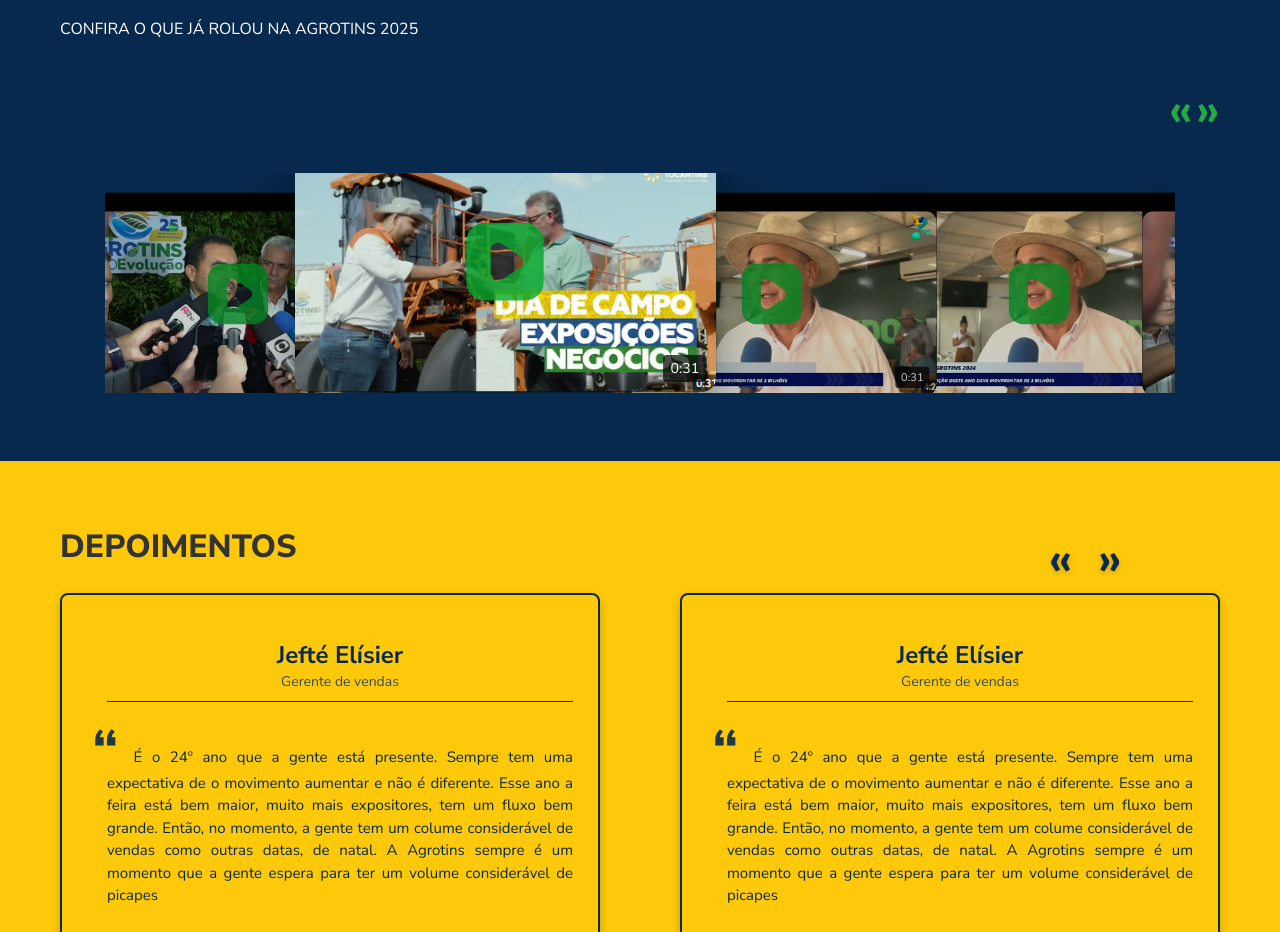
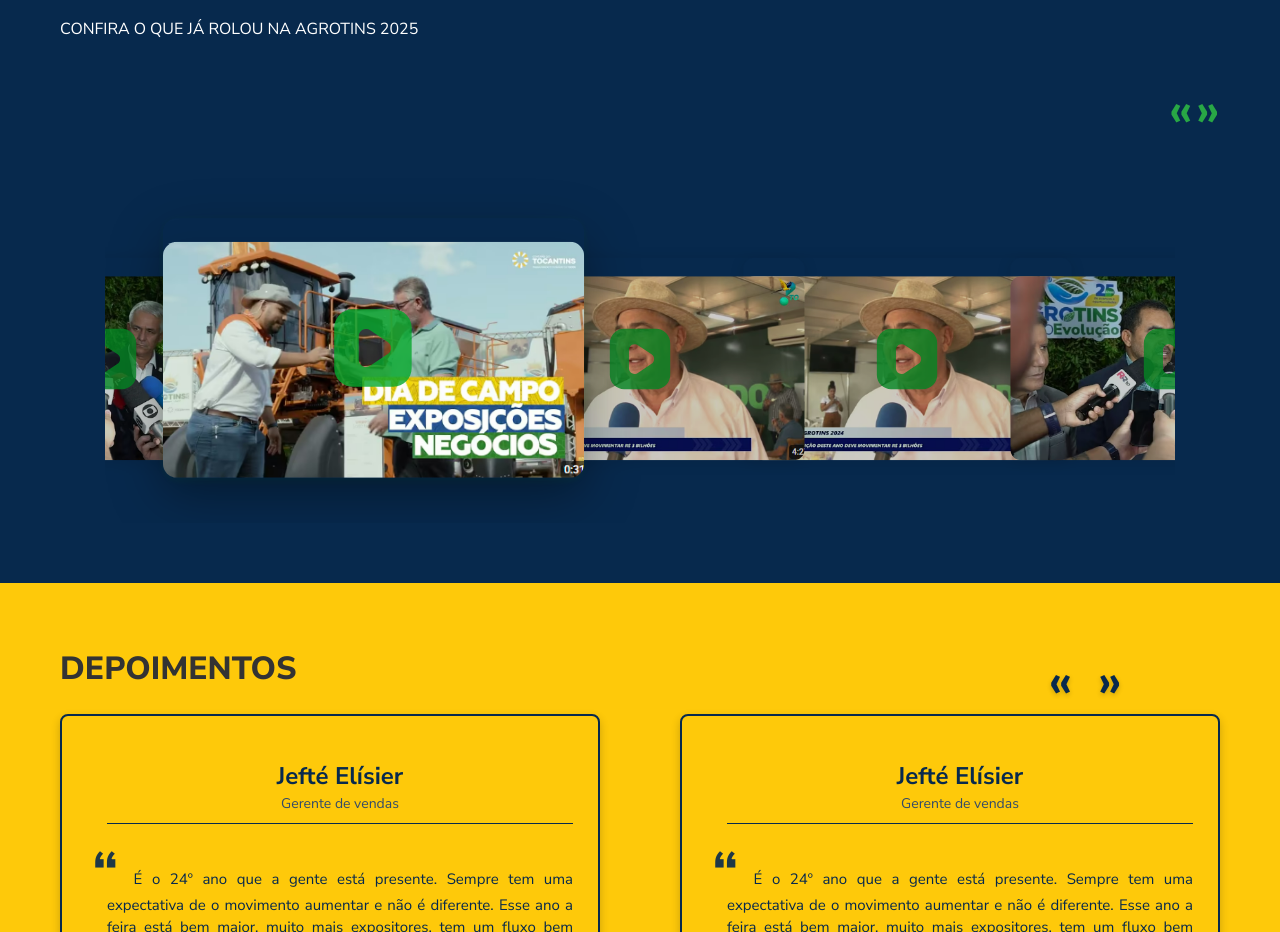
Before and after one commit to C-junior/AgrotinsMix, a plain HTML site: page index.html in a window 1280 px wide. Shown: the part 4443-5375 px from the top of the page. Drawn offline with Linux system fonts and the light colour scheme.

Commit message:
carousel images place ok

```diff
--- a/index.html
+++ b/index.html
@@ -333,31 +333,31 @@
                         <div class="video-item" data-url="https://www.youtube.com/watch?v=88bdcYDCVd0">
                             <img src="/images/AGROTINS2.png" alt="Play Video" />
                             <div class="play-overlay"></div>
-                            <span class="video-duration">0:31</span>
+
                         </div>
 
-                        <div class="video-item" data-url="https://www.youtube.com/watch?v=88bdcYDCVd0">
+                        <div class="video-item" data-url="https://www.youtube.com/watch?v=R7W2PuLxwmo">
                             <img src="/images/AGROTINS.png" alt="Play Video" />
                             <div class="play-overlay"></div>
-                            <span class="video-duration">0:31</span>
+
                         </div>
 
-                        <div class="video-item" data-url="https://www.youtube.com/watch?v=88bdcYDCud0">
+                        <div class="video-item" data-url="https://www.youtube.com/watch?v=dwMDSrt_-4k&t=555s">
                             <img src="/images/agrotins3.png" alt="Play Video" />
                             <div class="play-overlay"></div>
-                            <span class="video-duration">0:31</span>
+
                         </div>
 
-                        <div class="video-item" data-url="https://www.youtube.com/watch?v=88bdcYDCVd0">
+                        <div class="video-item" data-url="https://www.youtube.com/watch?v=xGQpE8xKsUc">
                             <img src="/images/agrotins3.png" alt="Play Video" />
                             <div class="play-overlay"></div>
-                            <span class="video-duration">0:31</span>
+
                         </div>
 
-                        <div class="video-item" data-url="https://www.youtube.com/watch?v=88bdcYDCVd0">
+                        <div class="video-item" data-url="https://www.youtube.com/watch?v=0zutyYWWRHA">
                             <img src="/images/AGROTINS2.png" alt="Play Video" />
                             <div class="play-overlay"></div>
-                            <span class="video-duration">0:31</span>
+
                         </div>
                     </div>
                 </div>
--- a/style.css
+++ b/style.css
@@ -826,6 +826,7 @@ span.nav-btn.btn-blue {
 .video-carousel-wrapper {
    position: relative;
    padding: 0 45px; /* Space for external arrows */
+   height: 350px;
 }
 
 .video-carousel-container {
@@ -841,7 +842,9 @@ span.nav-btn.btn-blue {
     display: flex;
     transition: transform 0.5s cubic-bezier(.4,2,.3,1);
     align-items: center;
+    justify-content: center;
     will-change: transform;
+    height: 350px;
 }
 
 .video-item {
@@ -851,11 +854,11 @@ span.nav-btn.btn-blue {
     border-radius: 12px;
     overflow: visible;
     cursor: pointer;
+    gap: 30px;
     box-shadow: none;
     transition: transform 0.4s cubic-bezier(.4,2,.3,1), box-shadow 0.3s;
     z-index: 1;
     filter: brightness(0.85) blur(0px);
-    background: #000;
 }
 
 .video-item img {
@@ -871,7 +874,7 @@ span.nav-btn.btn-blue {
 }
 
 .video-item.center {
-    transform: scale(1.18) translateY(-18px);
+    transform: scale(1.18) ;
     z-index: 3;
     box-shadow: 0 16px 48px 0 rgba(0,0,0,0.28), 0 2px 8px 0 rgba(40,167,69,0.10);
     filter: brightness(1) blur(0px);
```
